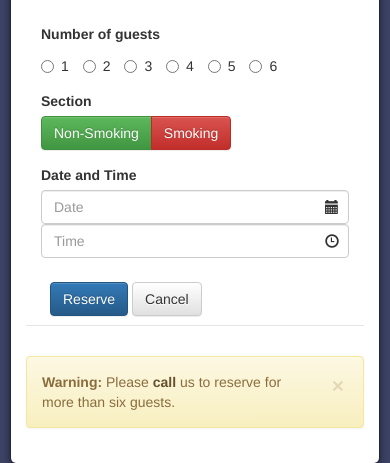
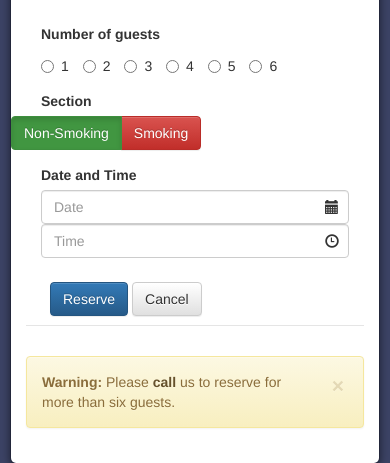
Before and after one commit to ayimaster/Restaurant-Con-Fusion, a plain HTML site: page index.html in a window 390 px wide. Both pictures are taken after a click on the button "Reserve Table". Shown: the part 53-516 px from the top of the page. Drawn offline with nearby package versions, Linux system fonts and the light colour scheme.

Commit message:
Add 'active' class to Non-Smoking button and a row to radio buttons

```diff
--- a/index.html
+++ b/index.html
@@ -131,15 +131,17 @@
 
     <div class="form-group has-feedback">
      <label for="section" class="col-sm-4">Section</label>
-     <div class="col-sm-8">
+     <div class="row row-inline">
+<!--       <div class="col-sm-8">-->
          <div class="btn-group" data-toggle="buttons">
-          <label class="btn btn-success">
+            <label class="btn btn-success active">
              <input type="radio" name="options" id="option2" autocomplete="off"> Non-Smoking
            </label>
            <label class="btn btn-danger">
              <input type="radio" name="options" id="option3" autocomplete="off"> Smoking
            </label>
          </div>
+<!--       </div>-->
      </div>
     </div>
         <div class="form-group has-feedback">
```
Lines whose indentation alone changed are shown as unchanged.
